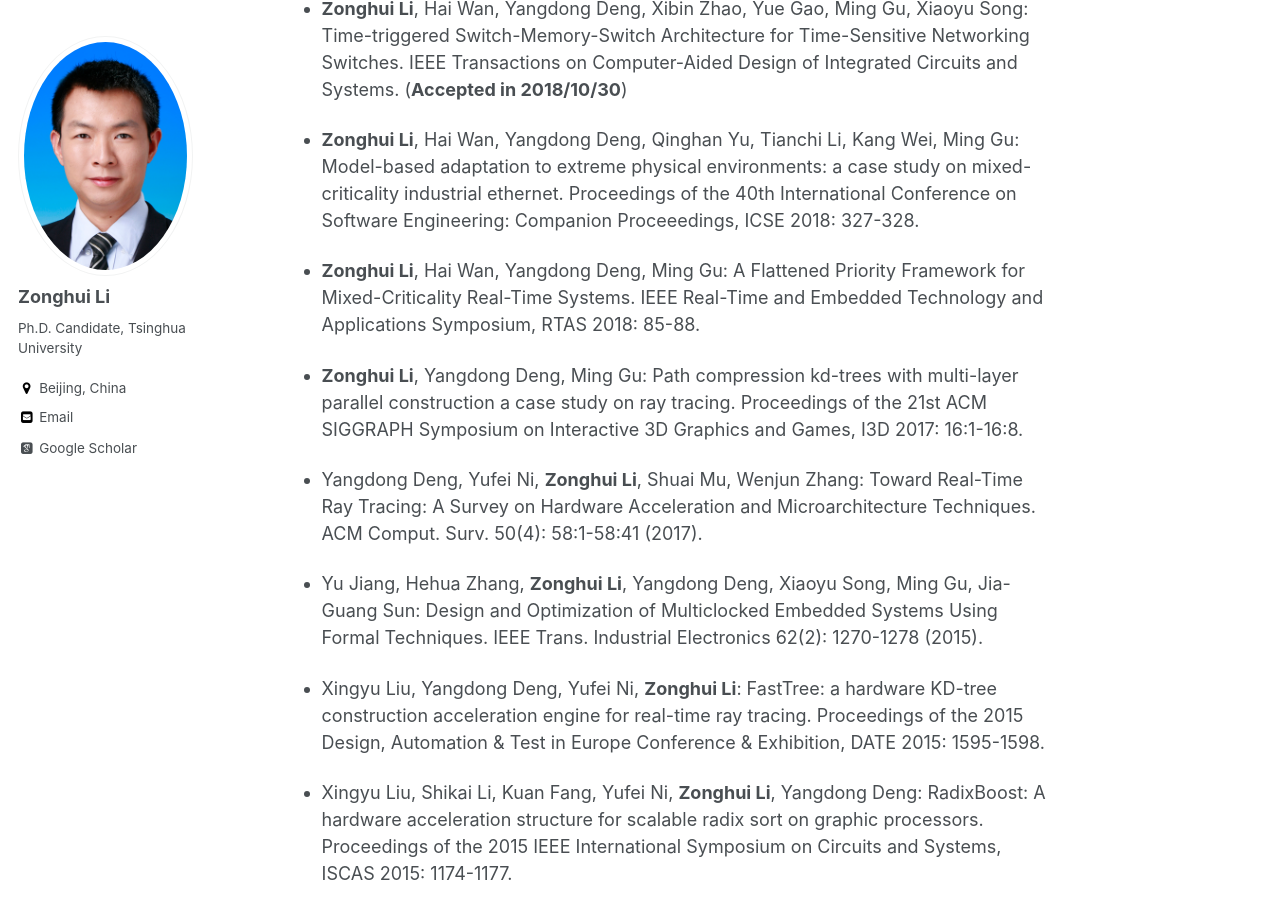
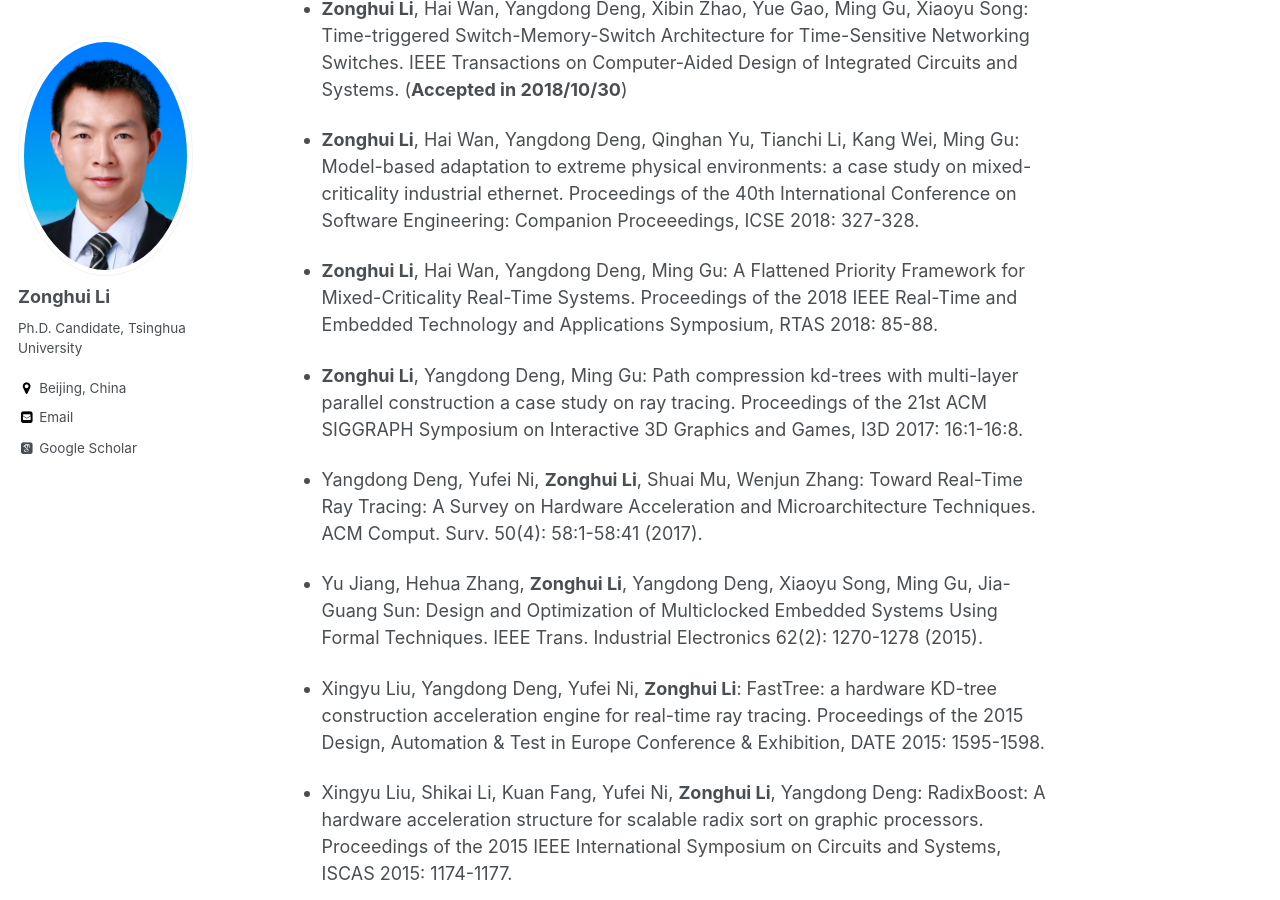
Before and after one commit to yingwangbjtu/lizonghui.github.io, a Jekyll site: the page built from _pages/about.md, in a window 1280 px wide and 900 px high, scrolled down 3051 px. Built offline with Jekyll 4.4.1, drawn with Linux system fonts in a browser that asks for light colours; some web fonts are replaced.

Commit message:
Update about.md

```diff
--- a/_pages/about.md
+++ b/_pages/about.md
@@ -101,7 +101,7 @@ Time-triggered Switch-Memory-Switch Architecture for Time-Sensitive Networking S
 Model-based adaptation to extreme physical environments: a case study on mixed-criticality industrial ethernet. Proceedings of the 40th International Conference on Software Engineering: Companion Proceeedings, ICSE 2018: 327-328.
 
 - **Zonghui Li**, Hai Wan, Yangdong Deng, Ming Gu:
-A Flattened Priority Framework for Mixed-Criticality Real-Time Systems. IEEE Real-Time and Embedded Technology and Applications Symposium, RTAS 2018: 85-88.
+A Flattened Priority Framework for Mixed-Criticality Real-Time Systems. Proceedings of the 2018 IEEE Real-Time and Embedded Technology and Applications Symposium, RTAS 2018: 85-88.
 
 - **Zonghui Li**, Yangdong Deng, Ming Gu:
 Path compression kd-trees with multi-layer parallel construction a case study on ray tracing. Proceedings of the 21st ACM SIGGRAPH Symposium on Interactive 3D Graphics and Games, I3D 2017: 16:1-16:8.
```
